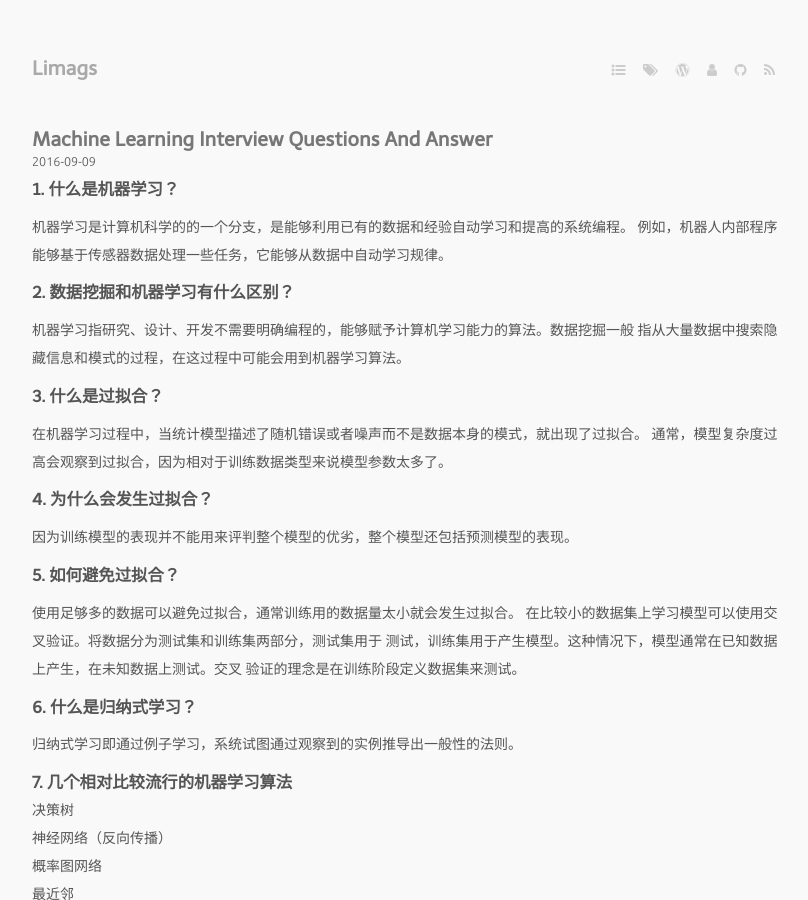
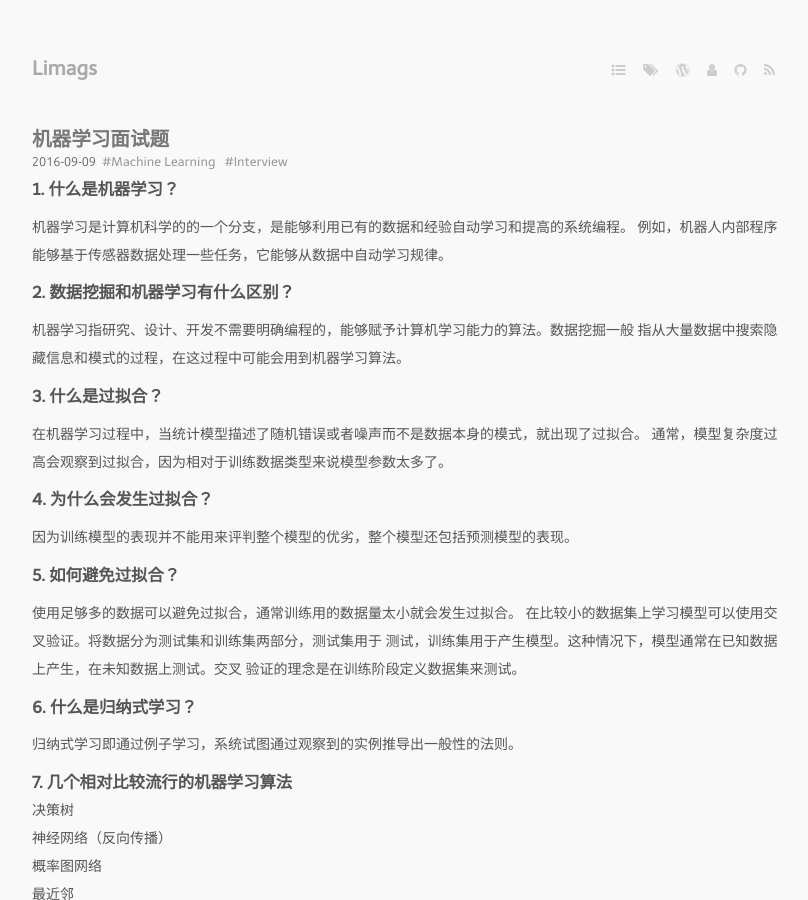
Before and after one commit to Liam-Ji/Limags.github.io, a Jekyll site: the page built from index.markdown, in a window 1280 px wide and 900 px high. Shown: the whole window, without its empty margins (233-1041 px from the left). Built offline with Jekyll 4.4.1, drawn with Linux system fonts in a browser that asks for light colours; nearby versions of some CDN libraries; some web fonts are replaced; a script that is not in the unit is left out.

Commit message:
add title

```diff
--- a/_posts/2016-09-09-Machine-learning-interview-questions-and-answer.md
+++ b/_posts/2016-09-09-Machine-learning-interview-questions-and-answer.md
@@ -1,3 +1,10 @@
+---
+title: 机器学习面试题
+layout: post
+tags:
+  - Machine Learning
+  - Interview
+---
 ### 1. 什么是机器学习？
 
 机器学习是计算机科学的的一个分支，是能够利用已有的数据和经验自动学习和提高的系统编程。
```
